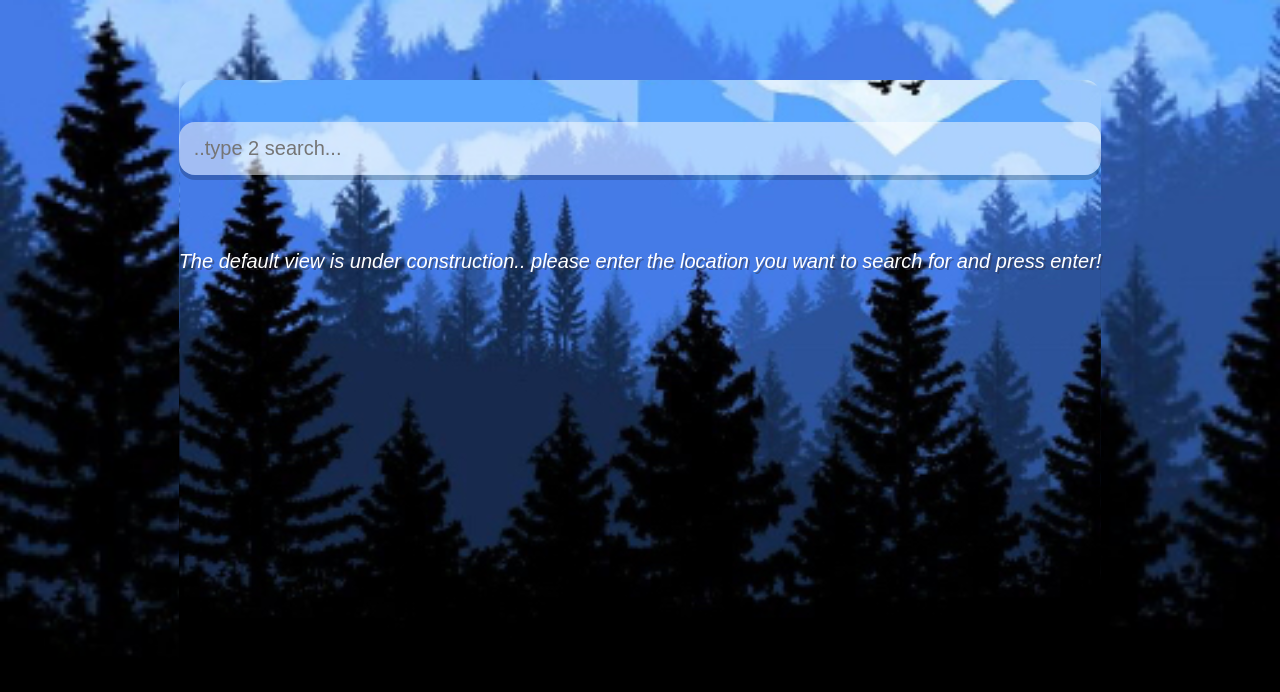
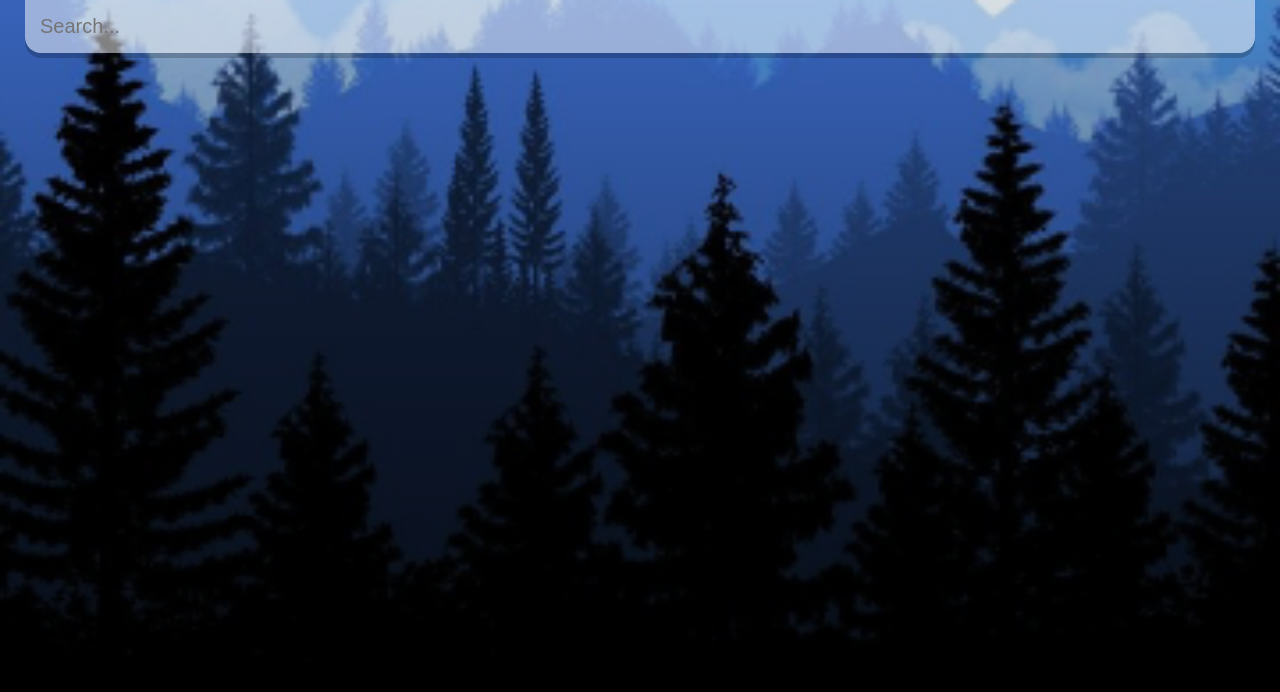
Before and after one commit to phaedonv/open-weather-react, a React (Create React App) app: page / in a window 1280 px wide. Shown: the top 692 px of the page. Built offline with nearby package versions, Linux system fonts and the light colour scheme.

Commit message:
reversed

```diff
--- a/src/App.js
+++ b/src/App.js
@@ -37,12 +37,11 @@ function App() {
   return (
     <div className={(typeof weather.main != "undefined") ? ((weather.main.temp > 16) ? 'app warm' : 'app') : 'app'}>
       <main>
-        <div className={`${(typeof weather.main != "undefined") ? ((weather.main.temp > 16) ? 'container warm' : 'container') : 'container'}`}>
         <div className="search-box">
           <input
             type="text"
             className="search-bar"
-            placeholder="..type 2 search..."
+            placeholder="Search..."
             onChange={e => setQuery(e.target.value)}
             value={query}
             onKeyPress={search}
@@ -56,15 +55,12 @@ function App() {
           </div>
           <div className="weather-box">
             <div className="temp">
-            {Math.round(weather.main.temp)}&deg;C
+              {Math.round(weather.main.temp)}°c
             </div>
             <div className="weather">{weather.weather[0].main}</div>
           </div>
         </div>
-        ) : (<div className="default-info">The default view is under construction..
-        please enter the location you want to search for and press enter!</div>)}
-        </div>
-
+        ) : ('')}
       </main>
     </div>
   );
--- a/src/index.css
+++ b/src/index.css
@@ -5,7 +5,7 @@
 }
 
 body {
-  font-family: "montseratt", sans-serif;
+  font-family: 'Montserrat', sans-serif;
 }
 
 .app {
@@ -13,52 +13,16 @@ body {
   background-size: cover;
   background-position: bottom;
   transition: 0.4 ease;
-
-  display: flex;
-  justify-content: center;
 }
 
 .app.warm {
   background-image: url('./assets/warm-bg.jpg');
 }
 
-.container {
-  background-image: url('./assets/cold-bg.jpg');
-  background-size: cover;
-  background-position: bottom;
-  transition: 0.4 ease;
-  /*
-  width: 52vw;
-  height: auto;
-  */
-  border-radius: 16px;
-}
-
-.container.warm {
-  background-image: url('./assets/warm-bg.jpg');
-
-  /*not sure about this code..
-  display: flex;
-  flex-direction: column;
-  justify-content: flex-start;
-  align-items: center;
-  */
-  background-size: cover;
-  background-position: bottom;
-  transition: 0.4 ease;
-  /*
-  width: 52vw;
-  height: auto;
-  */
-  border-radius: 16px;
-}
-
 main {
   min-height: 100vh;
-  /*background-image: linear-gradient(to bottom, rgba(0, 0, 0, 0.2), rgba(0, 0, 0, 0.75));*/
-  padding:  10vh;
-
-  display: flex;
+  background-image: linear-gradient(to bottom, rgba(0, 0, 0, 0.2), rgba(0, 0, 0, 0.75));
+  padding: 25px;
 }
 
 .search-box {
@@ -77,10 +41,10 @@ main {
   outline: none;
 
   background-color: rgba(255, 255, 255, 0.5);
-  border-radius: 16px;
-  margin-top: 42px;
+  border-radius: 0px 0px 16px 16px;
+  margin-top: -25px;
 
-  box-shadow: 0 5px rgba(0, 0, 0, 0.2);
+  box-shadow: 0px 5px rgba(0, 0, 0, 0.2);
 
   color: #313131;
   font-size: 20px;
@@ -137,23 +101,3 @@ main {
   font-weight: 700;
   text-shadow: 3px 3px rgba(50, 50, 70, 0.5);
 }
-
-.default-info {
-  color: #FFF;
-  font-size: 20px;
-  font-weight: 300;
-  font-style: italic;
-  text-align: center;
-  text-shadow: 2px 2px rgba(50, 50, 70, 0.5);
-}
-/*
-@media only screen and (max-width: 600px) {
-  .container {
-    height: 42vh;
-  }
-
-  .container.warm {
-    height: 42vh;
-  }
-}
-*/
```
Lines whose indentation alone changed are shown as unchanged.
